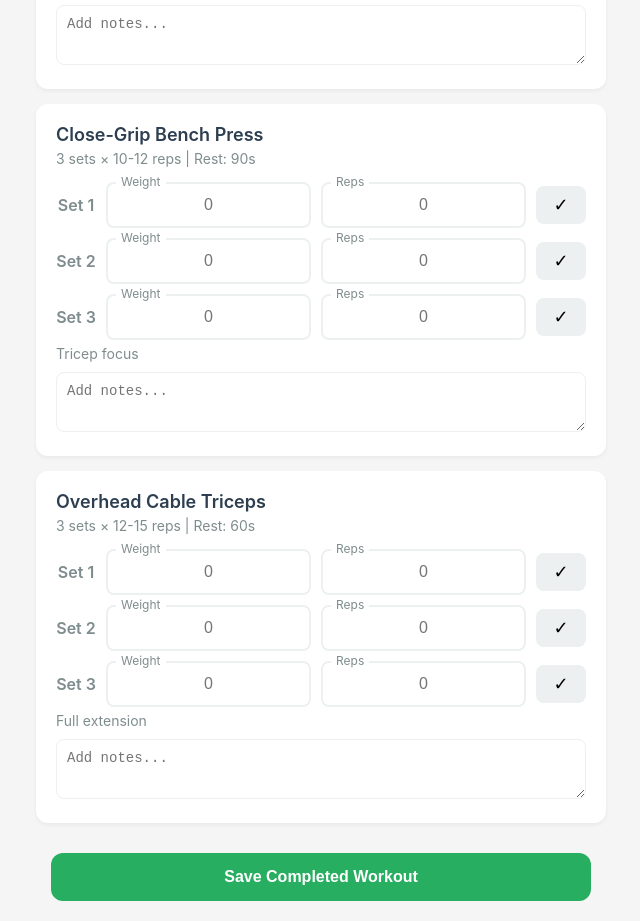
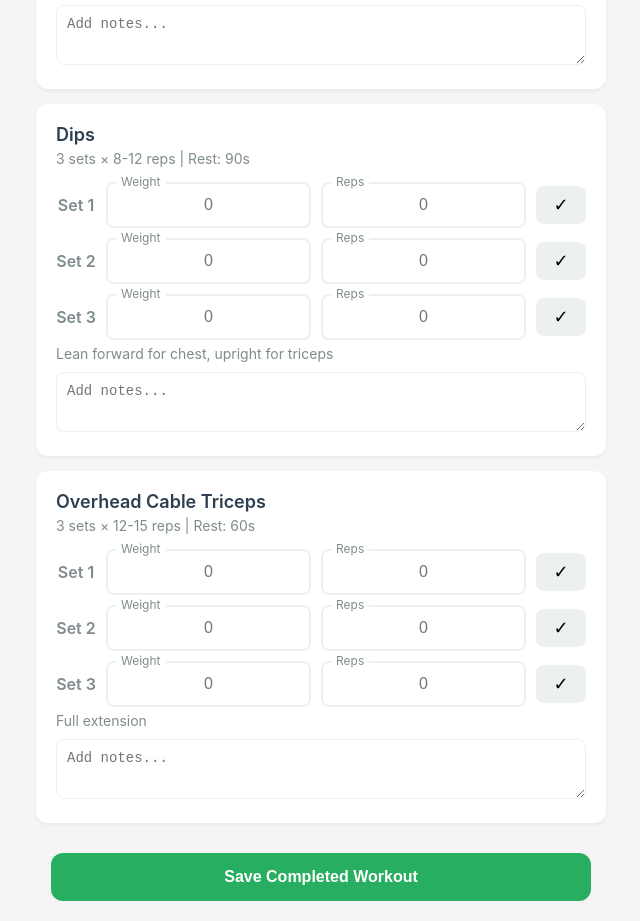
Before and after one commit to emptystair/workout, a plain HTML site: page workout-app.html in a window 1280 px wide. Shown: the part 2040-2961 px from the top of the page, without its empty margins (319-959 px from the left). Drawn offline with Linux system fonts and the light colour scheme.

Commit message:
added dips

```diff
--- a/workout-app.html
+++ b/workout-app.html
@@ -382,7 +382,7 @@
                     { name: "Incline Dumbbell Press", sets: 3, targetReps: "8-10", rest: 90, notes: "45 degree angle" },
                     { name: "Dumbbell Lateral Raises", sets: 3, targetReps: "12-15", rest: 60, notes: "Control the weight" },
                     { name: "Cable Flyes", sets: 3, targetReps: "12-15", rest: 60, notes: "Constant tension" },
-                    { name: "Close-Grip Bench Press", sets: 3, targetReps: "10-12", rest: 90, notes: "Tricep focus" },
+                    { name: "Dips", sets: 3, targetReps: "8-12", rest: 90, notes: "Lean forward for chest, upright for triceps" },
                     { name: "Overhead Cable Triceps", sets: 3, targetReps: "12-15", rest: 60, notes: "Full extension" }
                 ]
             },
```
